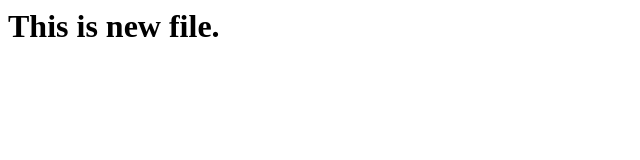
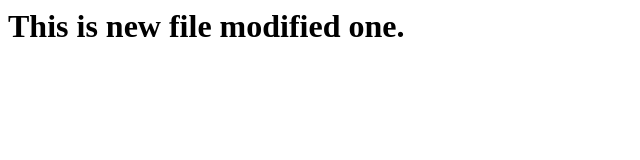
Before and after one commit to jdeeps/testjenkins, a plain HTML site: page index.html in a window 1280 px wide. Shown: the whole page, without its empty margins (0-640 px from the left). Drawn offline with Linux system fonts and the light colour scheme.

Commit message:
third commit

```diff
--- a/index.html
+++ b/index.html
@@ -1 +1 @@
-<h1>This is new file. </h1>
+<h1>This is new file modified one. </h1>
```
